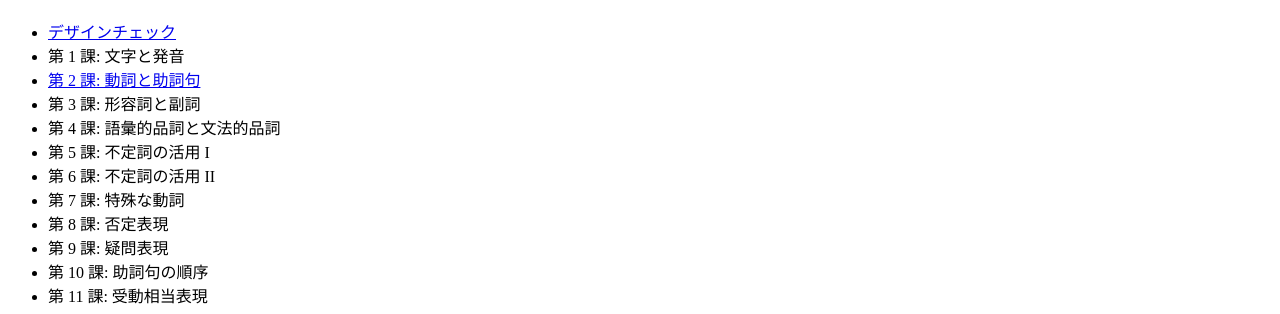
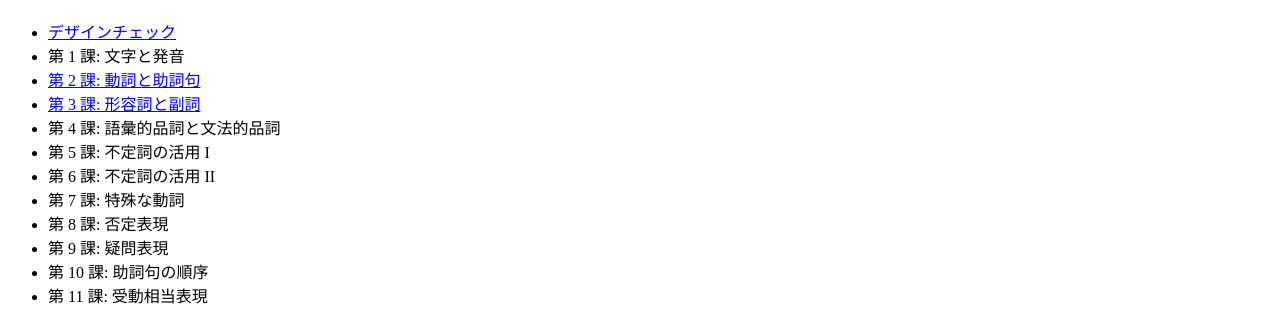
Before and after one commit to Ziphil/ShaleianSlide, a plain HTML site: page document/slide/index.html in a window 1280 px wide. Shown: the part 70-384 px from the top of the page. Drawn offline with Linux system fonts and the light colour scheme.

Commit message:
第3課のスライドページを追加

```diff
--- a/document/slide/index.html
+++ b/document/slide/index.html
@@ -12,7 +12,7 @@
       <li><a href="0.html">デザインチェック</a></li>
       <li>第 1 課: 文字と発音</li>
       <li><a href="2.html">第 2 課: 動詞と助詞句</a></li>
-      <li>第 3 課: 形容詞と副詞</li>
+      <li><a href="3.html">第 3 課: 形容詞と副詞</a></li>
       <li>第 4 課: 語彙的品詞と文法的品詞</li>
       <li>第 5 課: 不定詞の活用 I</li>
       <li>第 6 課: 不定詞の活用 II</li>
```
Also changed, not shown: 1 other file.
